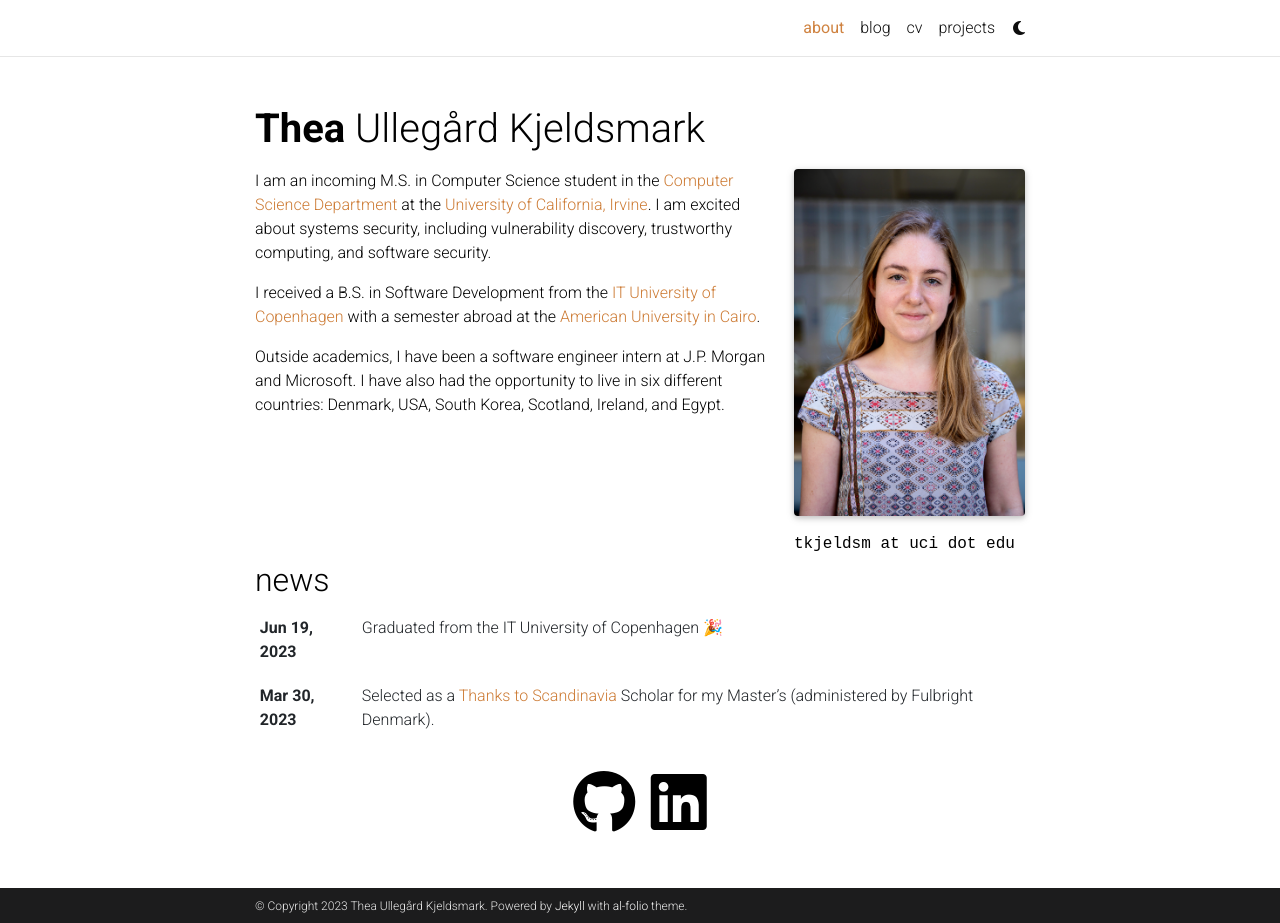
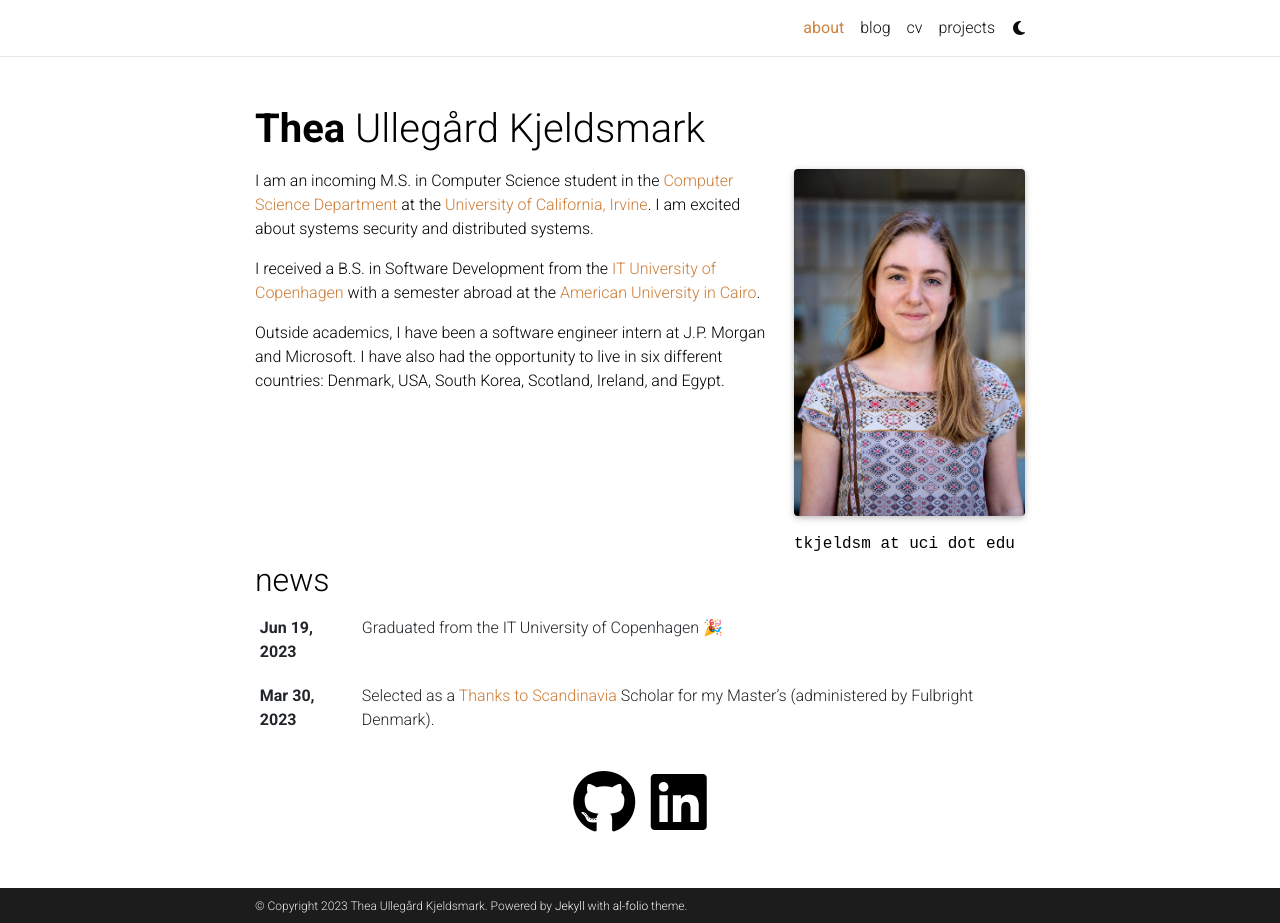
Before and after one commit to theauk/theauk.github.io, a Jekyll site: the page built from _pages/about.md, in a window 1280 px wide and 923 px high. Built offline with Jekyll 4.4.1, drawn with Linux system fonts in a browser that asks for light colours; emoji names are drawn with the system emoji font; comment, search, counter and statistics services are not loaded; a style sheet for code colours, icons or effects is not loaded.

Commit message:
Interests

```diff
--- a/_pages/about.md
+++ b/_pages/about.md
@@ -17,7 +17,7 @@ selected_papers: false # includes a list of papers marked as "selected={true}"
 social: true  # includes social icons at the bottom of the page
 ---
 
-I am an incoming M.S. in Computer Science student in the [Computer Science Department](https://www.cs.uci.edu/) at the [University of California, Irvine](https://uci.edu/). I am excited about systems security, including vulnerability discovery, trustworthy computing, and software security.
+I am an incoming M.S. in Computer Science student in the [Computer Science Department](https://www.cs.uci.edu/) at the [University of California, Irvine](https://uci.edu/). I am excited about systems security and distributed systems.
 
 I received a B.S. in Software Development from the [IT University of Copenhagen](https://en.itu.dk/) with a semester abroad at the [American University in Cairo](https://www.aucegypt.edu/).
 
```
